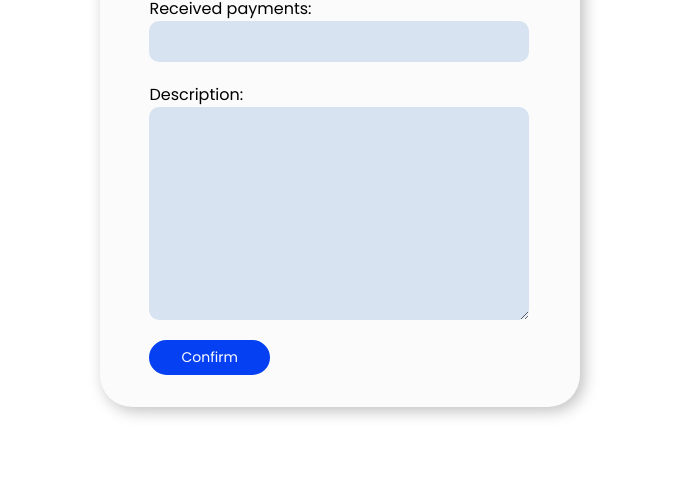
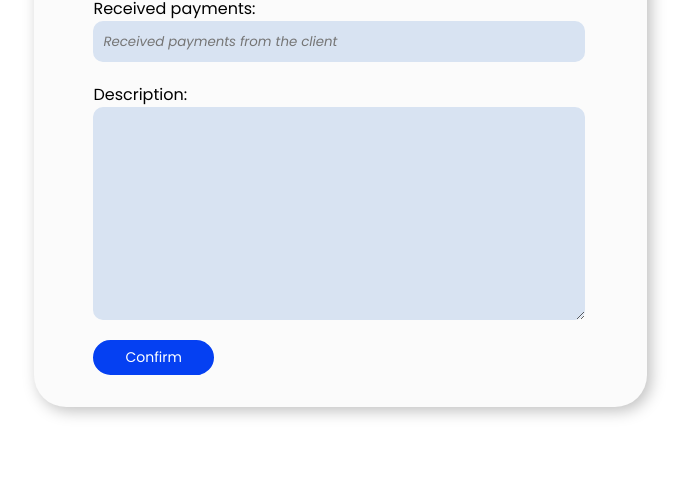
Before and after one commit to luizgodoy26/crm, a Django app: page /client/newc/ in a window 1280 px wide. Shown: the part 586-1073 px from the top of the page, without its empty margins (54-742 px from the left). Run offline with Django 4.2, Linux system fonts and the light colour scheme; the visitor is signed in with stand-in values (Sample User, id 1); some libraries are stand-ins or nearby versions.

Commit message:
New adjustments on forms to display placeholders

```diff
--- a/clients/forms.py
+++ b/clients/forms.py
@@ -2,14 +2,21 @@ from django.forms import ModelForm
 from .models import ClientCompany, ClientPerson
 
 from django import forms
+from django.core.validators import RegexValidator
 
 """
 FORM FOR CLIENT COMPANY
 """
 class ClientCompanyForm(ModelForm):
+    company_name = forms.CharField(required=True, label='Company name', widget=forms.TextInput(attrs={'class': 'form-control', 'placeholder': 'Company name'}))
+    company_cnpj = forms.IntegerField(required=True, label='CNPJ', widget=forms.TextInput(attrs={'class': 'form-control', 'placeholder': 'Company CNPJ'}))
+    phone = forms.IntegerField(required=False, label='Phone', widget=forms.TextInput(attrs={'class': 'form-control', 'placeholder': 'Company phone number'}))
+    email = forms.EmailField(required=False, label='E-mail', widget=forms.TextInput(attrs={'class': 'form-control', 'placeholder': 'Company e-mail'}))
+    pending_payments = forms.DecimalField(required=False, label='Pending payments', widget=forms.TextInput(attrs={'class': 'form-control', 'placeholder': 'Pending payments from the client'}))
+    received_payments = forms.DecimalField(required=False, label='Received payments', widget=forms.TextInput(attrs={'class': 'form-control', 'placeholder': 'Received payments from the client'}))
     class Meta:
         model = ClientCompany
-        fields = ['company_name','company_cnpj', 'phone', 'email', 'pending_payments', 'received_payments', 'received_payments', 'received_payments', 'description']
+        fields = ['company_name','company_cnpj', 'phone', 'email', 'pending_payments', 'received_payments', 'description']
 
 
 
--- a/static/style.css
+++ b/static/style.css
@@ -23,13 +23,14 @@ a{
  INPUT TEXTAREA
 */
 input, textarea{
+    font-family: Poppins;
     outline: none;
     border-radius: 10px;
     padding-top: 3px;
     padding-left: 10px;
     padding-bottom: 3px;
     border:none;
-    width: 23rem;
+    width: 30rem;
     height: 35px;
     background: #D8E3F2;
     margin-bottom: 20px;
@@ -44,7 +45,8 @@ input::-webkit-inner-spin-button {
 }
 
 input::placeholder {
-  color: red;
+    font-family: Poppins;
+    font-style: italic;
 }
 
 input:required {
@@ -56,8 +58,7 @@ input:required {
     margin-left: -35px;
     font-size: 12px;
     font-style: italic;
-    text-align: left;
-    text-decoration: italic;
+    text-align: right;
     list-style-type: none;
     color: #0540F2;
 }
@@ -199,11 +200,19 @@ button{
 /*
     CONTAINER CONTAINER CONTAINER CONTAINER
 */
+
+.container {
+    display:flex;
+    justify-content: center;
+    margin: 5rem;
+    column-gap: 10rem;
+}
+
 .container-form{
     padding-top: 2rem;
     padding-bottom: 2rem;
     background-color: #FBFBFB;
-    width: 30rem;
+    width: 40rem;
     display: flex;
     justify-content: center;
     box-shadow: 4px 4px 15px rgba(0, 0, 0, 0.25);
@@ -229,9 +238,9 @@ button{
     justify-content: center;
 }
 
-.container {
-    display:flex;
-    justify-content: center;
-    margin: 5rem;
-    column-gap: 10rem;
+/*
+    LABEL   LABEL   LABEL   LABEL
+*/
+label{
+    font-weight: 500;
 }
```
